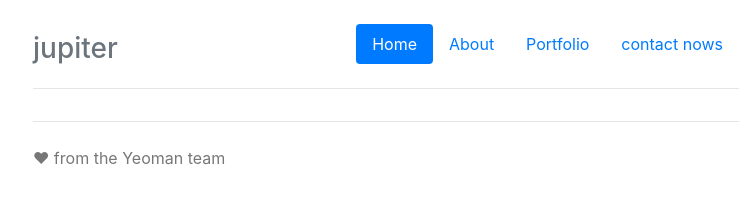
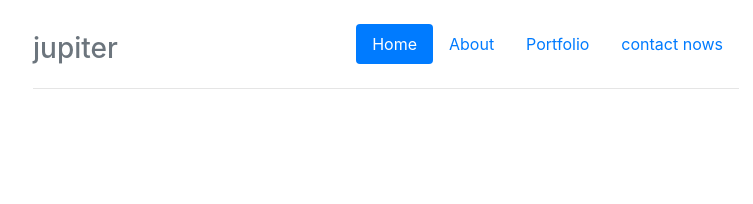
Before and after one commit to arshiya1105/jupiter, a website: page app/index.html in a window 1280 px wide. Shown: the whole page, without its empty margins (254-1007 px from the left). Drawn offline with nearby package versions, Linux system fonts and the light colour scheme.

Commit message:
edited index file

```diff
--- a/app/index.html
+++ b/app/index.html
@@ -43,10 +43,8 @@
       </div>
 
 
+<!-- thi is new edit  -->
 
-      <div class="footer">
-        <p>♥ from the Yeoman team</p>
-      </div>
     </div>
     <!-- build:js scripts/vendor.js -->
     <script type="text/javascript" src="/node_modules/jquery/dist/jquery.min.js"></script>
```
